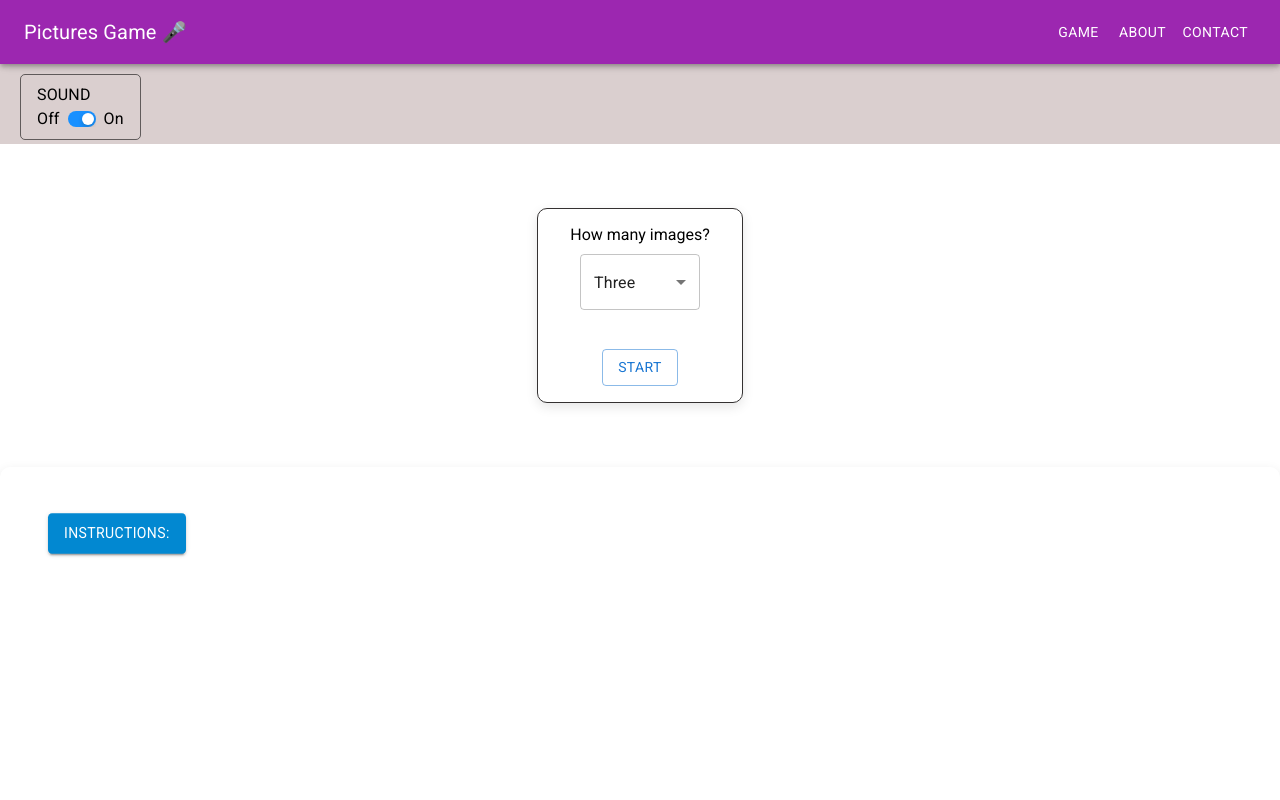
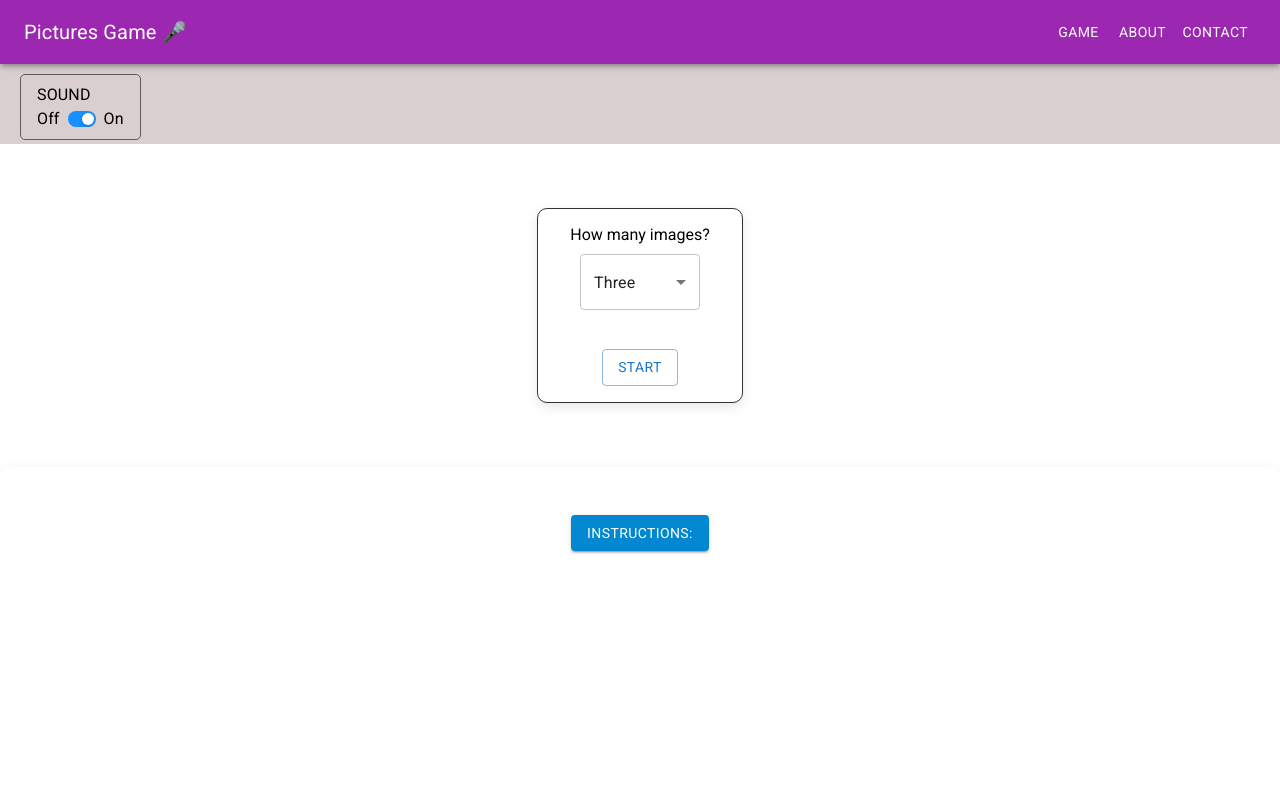
Before and after one commit to dankarger/images-game-v1, a React (Create React App) app in the folder client/: page / in a window 1280 px wide. Shown: the top 800 px of the page. Built offline with nearby package versions, Linux system fonts and the light colour scheme.

Commit message:
add style

```diff
--- a/client/src/Pages/HomePage/HomePage.jsx
+++ b/client/src/Pages/HomePage/HomePage.jsx
@@ -137,7 +137,6 @@ const HomePage = () => {
         try {
             if (step <= totalSteps) {
                 player(soundList['paper'], sound.current)
-
                 setStep((prev) => prev + 1)
                 const picturesList = await api.get(`/picture?query=${query}`)
                 const picture = await pickRandomPicture(picturesList.data);
--- a/client/src/components/Instructions/Instructions.css
+++ b/client/src/components/Instructions/Instructions.css
@@ -1,6 +1,6 @@
 .instructions {
  display: flex;
-    align-items: flex-start;
+    /*align-items: flex-start;*/
     justify-content: start;
     flex-direction: column;
     border-radius: 10px;
@@ -41,7 +41,7 @@ h4 {
     -webkit-text-stroke: 0.0vw #2f6ee3;
     /*border-right: 2px solid #00f87c;*/
     overflow: hidden;
-    animation: animate 6s ease-in-out infinite;
+    /*animation: animate 6s ease-in-out infinite;*/
 }
 
 .text {
@@ -70,6 +70,12 @@ h4 {
 
 }
 
+.instruct-button {
+    width: 100%;
+    display: flex;
+    align-content: center;
+    justify-content: center;
+}
 @keyframes scaleAnimation {
     0%,10% {
         transform: scale(1,1);
--- a/client/src/components/Instructions/Instructions.jsx
+++ b/client/src/components/Instructions/Instructions.jsx
@@ -13,10 +13,12 @@ const Instructions=()=>{
 
     return(
         <div className='instructions'>
-            <div className='instruct-animation'  >
+            {/*<div className='instruct-animation'  >*/}
                 {/*<h3 className={'heading '} data-text={'Instructions:'}>Instructions:</h3>*/}
-            <BasicButton onclick={handleInstructClick} color={'info'} theme={'contained'} label={'Instructions:'} />
-            </div>
+             <div className="instruct-button">
+                 <BasicButton onclick={handleInstructClick} color={'info'} theme={'contained'} label={'Instructions:'} />
+             </div>
+            {/*</div>*/}
             <div className={isInstructionsVisible?'text visible' : 'text hidden'}>
                 <h4> - The goal of the game is to say (or write) the first association when given a picture.</h4>
                 <h4> - The first picture given is random and the following is depending on your input.</h4>
```
